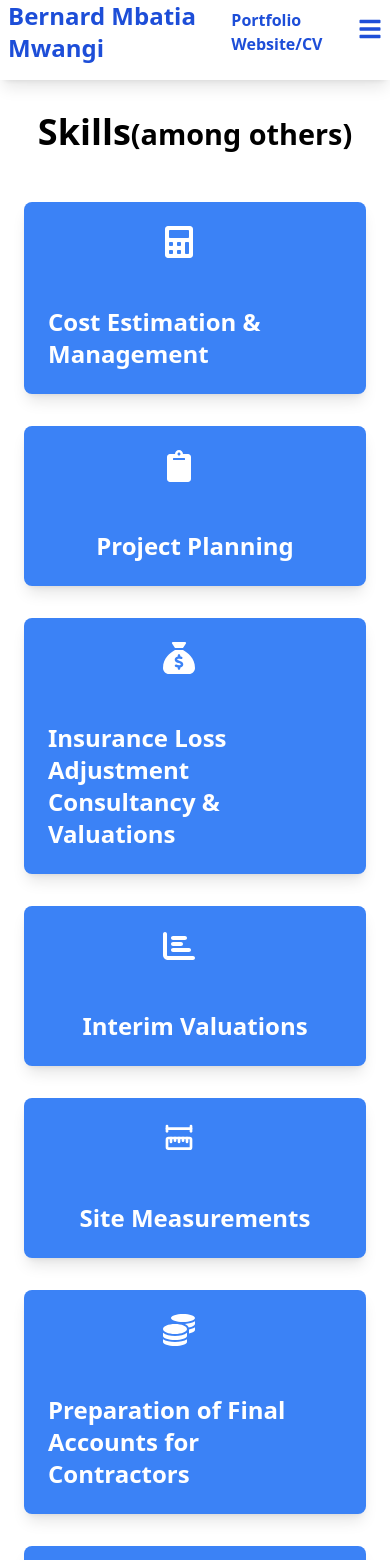
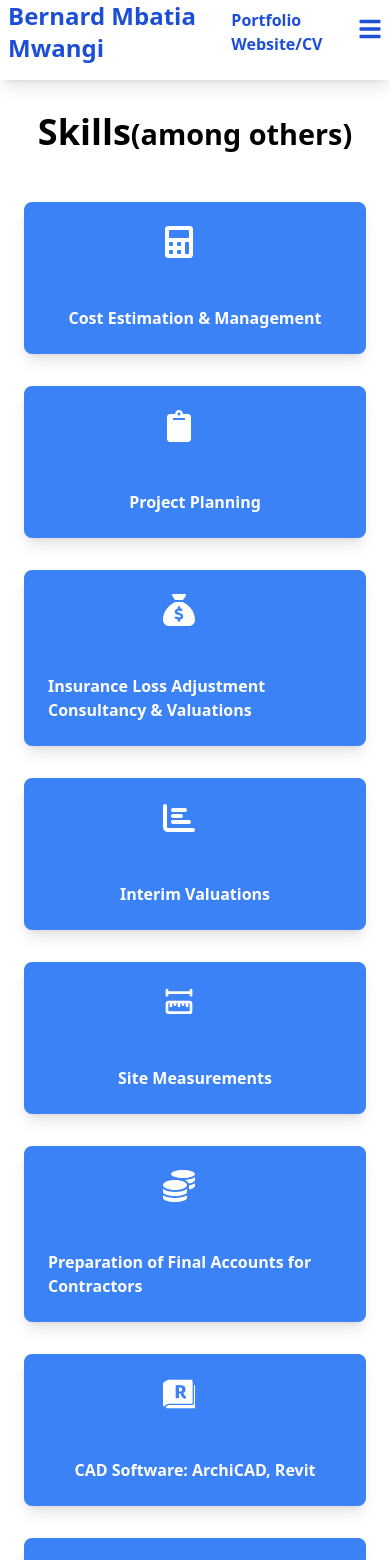
Before and after one commit to JeiKiarie/mbatia-cv-website, a Next.js app: page /skills in a window 390 px wide. Shown: the top 1560 px of the page. Built offline with nearby package versions, Linux system fonts and the light colour scheme.

Commit message:
font size changes

```diff
--- a/app/skills/page.jsx
+++ b/app/skills/page.jsx
@@ -27,21 +27,25 @@ export default function Skills() {
 							<FaCalculator />
 						</i>
 
-						<h3 className="text-2xl font-bold">Cost Estimation & Management</h3>
+						<h3 className="text-[1rem] md:text-2xl font-bold">
+							Cost Estimation & Management
+						</h3>
 					</div>
 					<div className="bg-blue-500 text-white p-6 rounded-lg shadow-lg hover:bg-blue-600 transition duration-300 flex flex-col items-center justify-center">
 						<i className="w-16 h-16 text-[2rem] mb-4">
 							<FaClipboard />
 						</i>
 
-						<h3 className="text-2xl font-bold">Project Planning</h3>
+						<h3 className="text-[1rem] md:text-2xl font-bold">
+							Project Planning
+						</h3>
 					</div>
 					<div className="bg-blue-500 text-white p-6 rounded-lg shadow-lg hover:bg-blue-600 transition duration-300 flex flex-col items-center justify-center">
 						<i className="w-16 h-16 text-[2rem] mb-4">
 							<FaSackDollar />
 						</i>
 
-						<h3 className="text-2xl font-bold">
+						<h3 className="text-[1rem] md:text-2xl font-bold">
 							Insurance Loss Adjustment Consultancy & Valuations
 						</h3>
 					</div>
@@ -50,21 +54,25 @@ export default function Skills() {
 							<FaChartBar />
 						</i>
 
-						<h3 className="text-2xl font-bold">Interim Valuations</h3>
+						<h3 className="text-[1rem] md:text-2xl font-bold">
+							Interim Valuations
+						</h3>
 					</div>
 					<div className="bg-blue-500 text-white p-6 rounded-lg shadow-lg hover:bg-blue-600 transition duration-300 flex flex-col items-center justify-center">
 						<i className="w-16 h-16 text-[2rem] mb-4">
 							<TbRulerMeasure />
 						</i>
 
-						<h3 className="text-2xl font-bold">Site Measurements</h3>
+						<h3 className="text-[1rem] md:text-2xl font-bold">
+							Site Measurements
+						</h3>
 					</div>
 					<div className="bg-blue-500 text-white p-6 rounded-lg shadow-lg hover:bg-blue-600 transition duration-300 flex flex-col items-center justify-center">
 						<i className="w-16 h-16 text-[2rem] mb-4">
 							<FaCoins />
 						</i>
 
-						<h3 className="text-2xl font-bold">
+						<h3 className="text-[1rem] md:text-2xl font-bold">
 							Preparation of Final Accounts for Contractors
 						</h3>
 					</div>
@@ -73,7 +81,7 @@ export default function Skills() {
 							<SiAutodeskrevit />
 						</i>
 
-						<h3 className="text-2xl font-bold">
+						<h3 className="text-[1rem] md:text-2xl font-bold">
 							CAD Software: ArchiCAD, Revit
 						</h3>
 					</div>
@@ -82,7 +90,7 @@ export default function Skills() {
 							<TfiMicrosoftAlt />
 						</i>
 
-						<h3 className="text-2xl font-bold">
+						<h3 className="text-[1rem] md:text-2xl font-bold">
 							Applications: WinQS, MS Office (Excel, Word, PowerPoint)
 						</h3>
 					</div>
```
